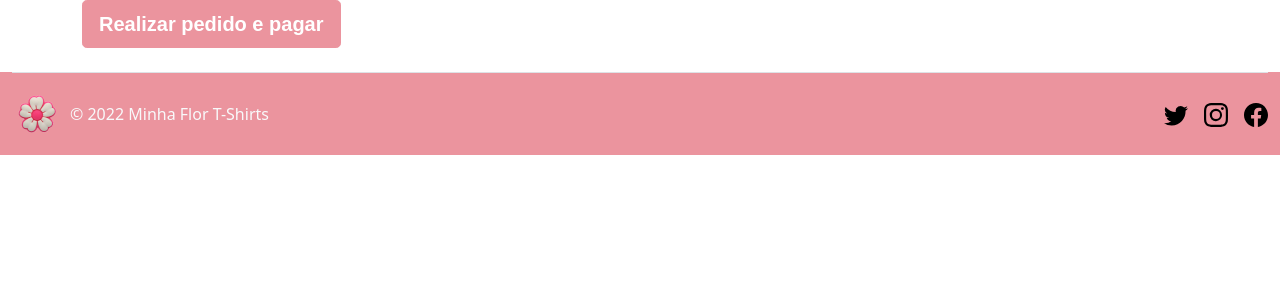
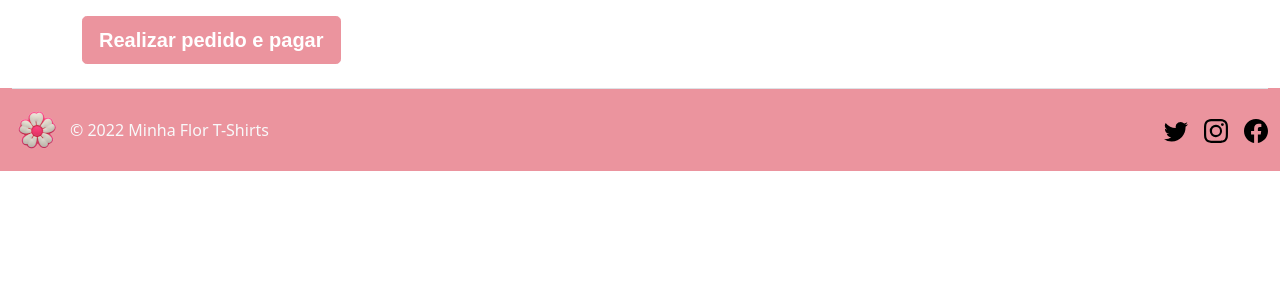
Before and after one commit to luizmachado/storeminhaflor, a Django app: template product/templates/product/summary.html in a window 1280 px wide. Shown: the part 79-379 px from the top of the page. Run offline with Django 3.2, Linux system fonts and the light colour scheme; the template is opened without the code that fills it, so the values that code supplies are empty; some libraries are stand-ins or nearby versions; some web fonts are replaced.

Commit message:
Fix button margin top

```diff
--- a/product/templates/product/summary.html
+++ b/product/templates/product/summary.html
@@ -73,7 +73,7 @@
 
 <div class="row">
     <div class="col">
-        <a class="btn btn-block btn-primary btn-lg" href="{% url 'order:pay' %}">
+        <a class="btn btn-block btn-primary btn-lg mt-3" href="{% url 'order:pay' %}">
             Realizar pedido e pagar
         </a>
     </div>
```
